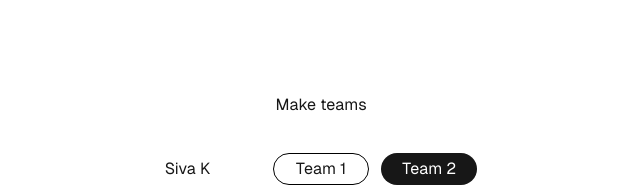
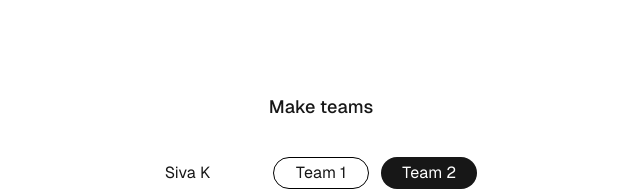
Before and after one commit to rughvi/score-it, a Next.js app: page /teams in a window 1280 px wide. Shown: the top 191 px of the page, without its empty margins (319-959 px from the left). Built offline with nearby package versions, Linux system fonts and the light colour scheme.

Commit message:
Guest identifier

```diff
--- a/src/app/models/TeamPlayer.ts
+++ b/src/app/models/TeamPlayer.ts
@@ -4,4 +4,5 @@ export interface TeamPlayer{
     id: number;
     name: string;
     team: GameTeams;
+    isGuest?: boolean;
 }
--- a/src/app/teams/page.tsx
+++ b/src/app/teams/page.tsx
@@ -52,7 +52,8 @@ export default function Teams(){
         tps.push({
             id: Math.max(...tps.map(tp => tp.id), 0) + 1,
             name: guestName,
-            team: guestTeam
+            team: guestTeam,
+            isGuest: true
         })
 
         setTeamPlayers(tps);
@@ -63,7 +64,7 @@ export default function Teams(){
     return(
         <div className="grid items-center justify-items-center min-h-screen p-0 pb-5 gap-16 sm:p-20 font-[family-name:var(--font-geist-sans)]">
             <main className="flex flex-col gap-8 row-start-1 items-center sm:items-center">
-                <div>
+                <div className="text-lg font-medium">
                     Make teams
                 </div>
 
@@ -71,7 +72,7 @@ export default function Teams(){
                     {teamPlayers.map((tp:TeamPlayer) => (
                     <li key={tp.id}>
                         <div className="grid grid-cols-3 gap-3 items-center py-1">
-                            <div>{tp.name}</div>
+                            <div>{tp.name} {tp.isGuest && <span>(G)</span>}</div>
                             <div className={`rounded-full border border-solid ${ tp.team === GameTeams.Team1? 'border-transparent' : 'border-black'} transition-colors flex items-center justify-center ${ tp.team === GameTeams.Team1 ? 'bg-foreground text-background': '' } gap-2 text-sm sm:text-base h-8 sm:h-8 px-4 sm:px-5`}
                                 onClick={() => onTeamClick(GameTeams.Team1, tp.id)}>
                                 Team 1
```
